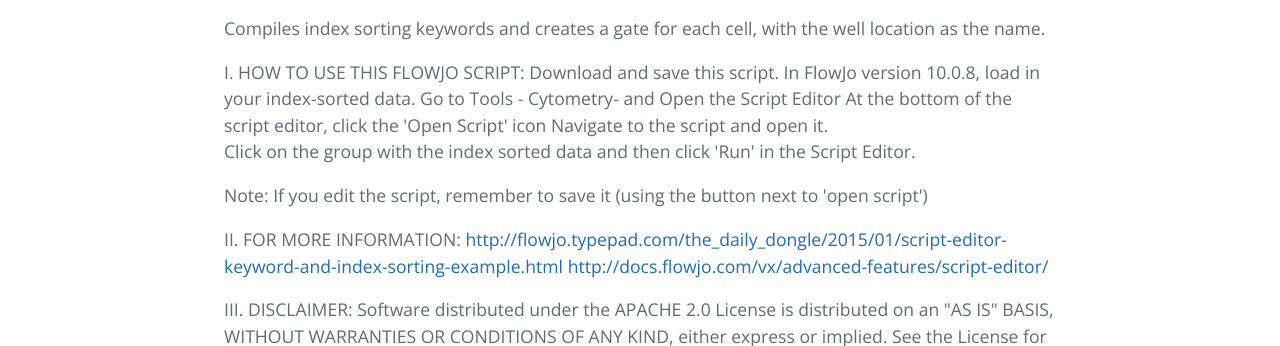
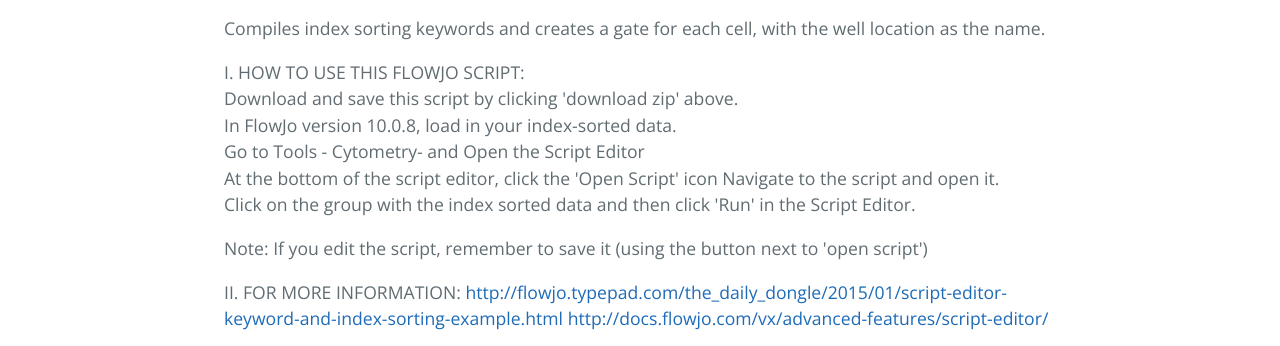
Before and after one commit to kdh4win4/indexed-sorting, a plain HTML site: page index.html in a window 1280 px wide. Shown: the part 470-816 px from the top of the page. Drawn offline with nearby package versions, Linux system fonts and the light colour scheme.

```diff
--- a/index.html
+++ b/index.html
@@ -24,13 +24,12 @@
 
 <p>Compiles index sorting keywords and creates a gate for each cell, with the well location as the name.</p>
 
-<p>I. HOW TO USE THIS FLOWJO SCRIPT:
-Download and save this script.
-In FlowJo version 10.0.8, load in your index-sorted data.
-Go to Tools - Cytometry- and Open the Script Editor
-At the bottom of the script editor, click the 'Open Script' icon
-Navigate to the script and open it.<br>
-Click on the group with the index sorted data and then click 'Run' in the Script Editor.</p>
+<p>I. HOW TO USE THIS FLOWJO SCRIPT:<br>
+Download and save this script by clicking 'download zip' above.<br>
+In FlowJo version 10.0.8, load in your index-sorted data.<br>
+Go to Tools - Cytometry- and Open the Script Editor<br>
+At the bottom of the script editor, click the 'Open Script' icon Navigate to the script and open it.<br>
+Click on the group with the index sorted data and then click 'Run' in the Script Editor.  </p>
 
 <p>Note: If you edit the script, remember to save it (using the button next to 'open script')</p>
 
```
Also changed, not shown: params.json (+1 -1 lines).
